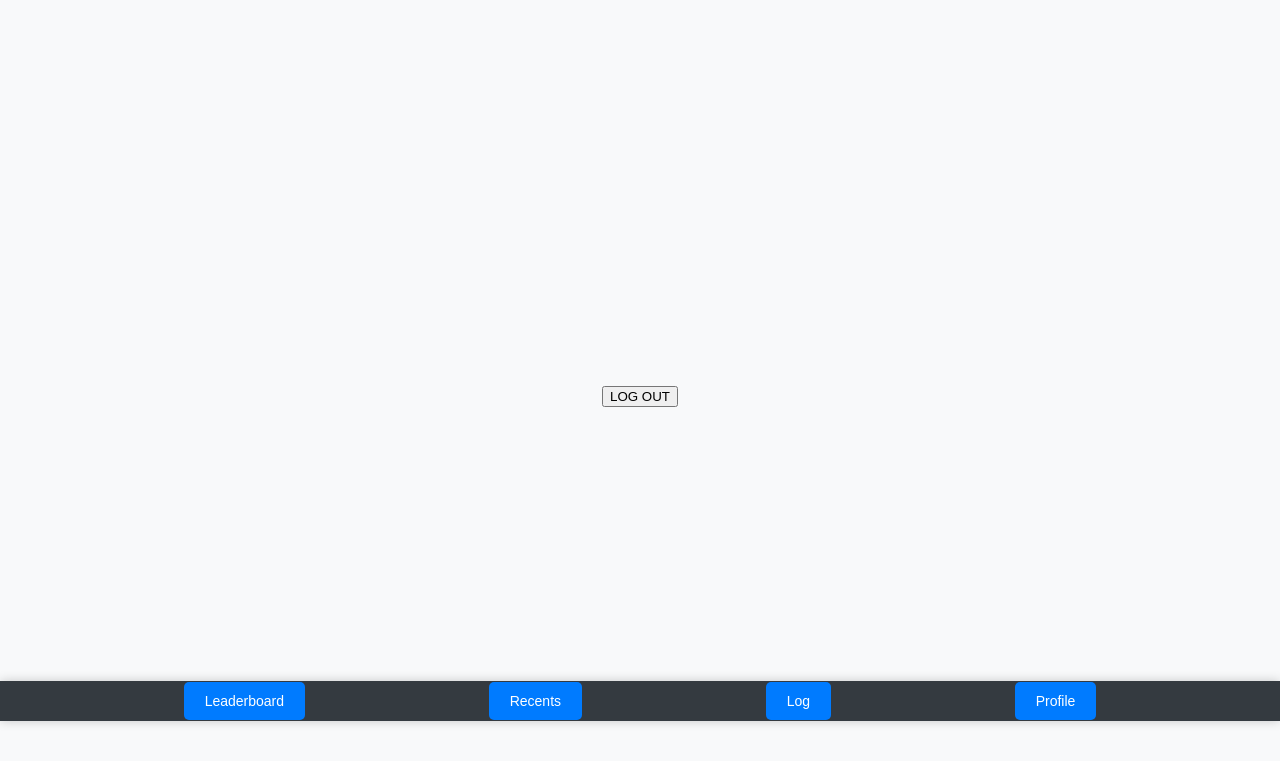
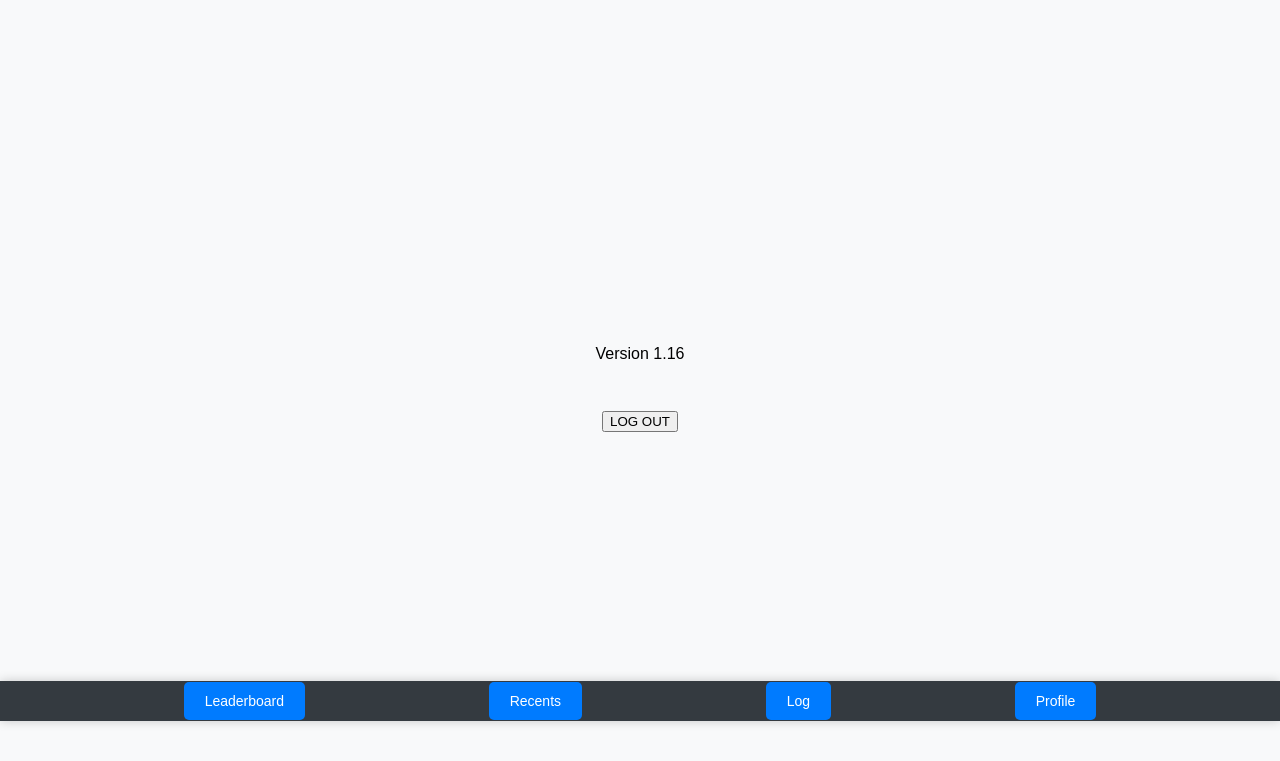
Before and after one commit to bradwco/bettingApp, a website built with webpack: page dist/profile.html in a window 1280 px wide. Shown: the part 79-840 px from the top of the page. Built offline with nearby package versions, Linux system fonts and the light colour scheme; some packages are replaced by stand-ins of ours; no server answers; the database is empty.

Commit message:
Updated times and version control

```diff
--- a/dist/profile.html
+++ b/dist/profile.html
@@ -11,6 +11,7 @@
     <script src="bundle.js"></script>
     <script src="../src/my.js"></script>
     <div class="content">
+        <p class = "Version">Version 1.16</p>
         <p id="displayName"></p>
         <button class = "logoutBtn">LOG OUT</button>
 
```
Also changed, not shown: dist/leaderboard.html (+1 -1 lines).
